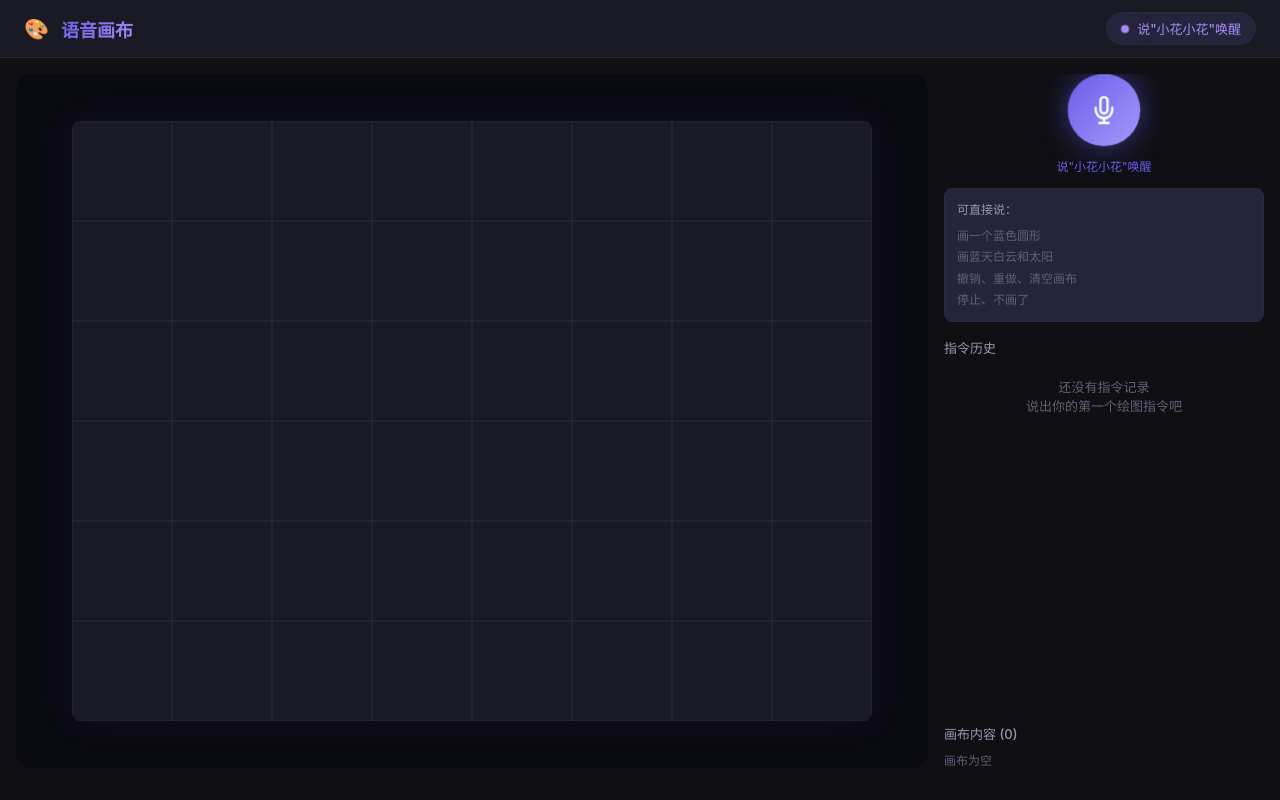
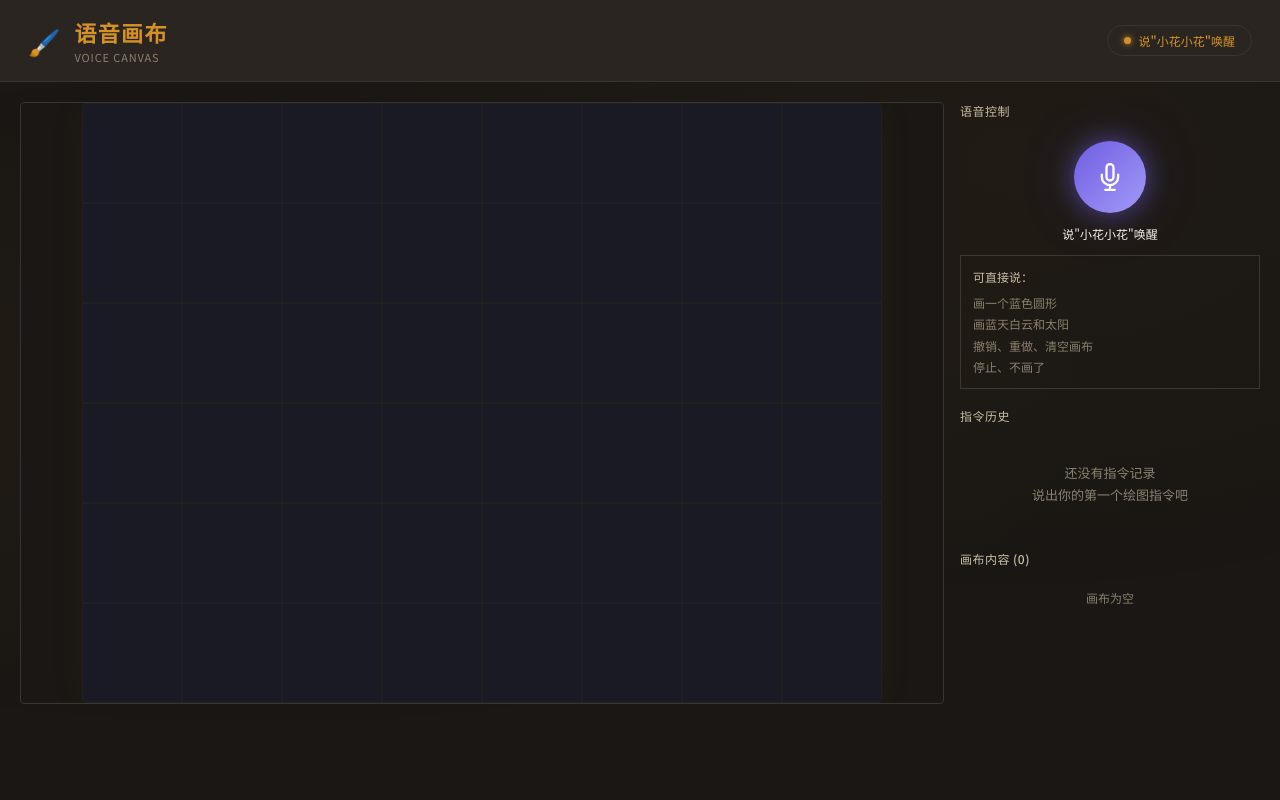
Before and after one commit to qwerasd123211/huabu, a React (Vite) app in the folder frontend/: page / in a window 1280 px wide. Built offline with nearby package versions, Linux system fonts and the light colour scheme; the HTML template or start-up script is replaced by a standard one.

Commit message:
style: polish demo interface

```diff
--- a/frontend/index.html
+++ b/frontend/index.html
@@ -4,6 +4,9 @@
     <meta charset="UTF-8" />
     <link rel="icon" type="image/svg+xml" href="/vite.svg" />
     <meta name="viewport" content="width=device-width, initial-scale=1.0" />
+    <link rel="preconnect" href="https://fonts.googleapis.com" />
+    <link rel="preconnect" href="https://fonts.gstatic.com" crossorigin />
+    <link href="https://fonts.googleapis.com/css2?family=Noto+Sans+SC:wght@300;400;500;700&family=Noto+Serif+SC:wght@400;500;700&display=swap" rel="stylesheet" />
     <title>语音画布 - AI Voice Drawing</title>
   </head>
   <body>
--- a/frontend/src/App.tsx
+++ b/frontend/src/App.tsx
@@ -9,15 +9,33 @@ import ObjectInspector from './components/sidebar/ObjectInspector'
 function App() {
   const sidebar = (
     <>
+      <div style={{
+        color: 'var(--text-secondary)',
+        fontSize: 12,
+        fontWeight: 500,
+        letterSpacing: '0.04em',
+        marginBottom: 8,
+        fontFamily: 'var(--font-body)',
+      }}>
+        语音控制
+      </div>
       <VoiceControl />
       <RecognizedText />
-      <div style={{ flex: 1, overflow: 'hidden' }}>
-        <div style={{ color: 'var(--text-secondary)', fontSize: 13, fontWeight: 500, marginBottom: 8 }}>
-          指令历史
-        </div>
-        <CommandHistory />
+      <div style={{
+        color: 'var(--text-secondary)',
+        fontSize: 12,
+        fontWeight: 500,
+        letterSpacing: '0.04em',
+        marginBottom: 8,
+        marginTop: 4,
+        fontFamily: 'var(--font-body)',
+      }}>
+        指令历史
       </div>
-      <ObjectInspector />
+      <CommandHistory />
+      <div style={{ marginTop: 14 }}>
+        <ObjectInspector />
+      </div>
     </>
   )
 
--- a/frontend/src/components/canvas/DrawingCanvas.tsx
+++ b/frontend/src/components/canvas/DrawingCanvas.tsx
@@ -53,7 +53,7 @@ export default function DrawingCanvas() {
 
     let raf = 0;
     const render = () => {
-      ctx.fillStyle = '#1a1a24';
+      ctx.fillStyle = '#121010';
       ctx.fillRect(0, 0, canvasWidth, canvasHeight);
 
       renderCanvas(ctx, objects, canvasWidth, canvasHeight);
@@ -61,8 +61,8 @@ export default function DrawingCanvas() {
       for (const layer of images) {
         const img = loadedImages.get(layer.id);
         if (!img || !img.complete) {
-          ctx.fillStyle = '#24243a';
-          ctx.strokeStyle = '#6c5ce7';
+          ctx.fillStyle = '#1e1a18';
+          ctx.strokeStyle = 'rgba(212,145,42,0.3)';
           ctx.lineWidth = 2;
           const pw = 800 * layer.scale;
           const ph = 800 * layer.scale;
@@ -70,8 +70,8 @@ export default function DrawingCanvas() {
           const py = layer.y - ph / 2;
           ctx.fillRect(px, py, pw, ph);
           ctx.strokeRect(px, py, pw, ph);
-          ctx.fillStyle = '#9898b0';
-          ctx.font = '16px sans-serif';
+          ctx.fillStyle = '#8a8070';
+          ctx.font = '14px "Noto Sans SC", "PingFang SC", sans-serif';
           ctx.textAlign = 'center';
           ctx.fillText('AI 正在生成图像...', layer.x, layer.y);
           continue;
@@ -105,14 +105,14 @@ export default function DrawingCanvas() {
         ctx.drawImage(img, x, y, w, h);
         ctx.restore();
 
-        ctx.fillStyle = '#9898b0';
-        ctx.font = '12px sans-serif';
+        ctx.fillStyle = '#8a8070';
+        ctx.font = '12px "Noto Sans SC", "PingFang SC", sans-serif';
         ctx.textAlign = 'center';
         ctx.fillText(layer.prompt.slice(0, 60), layer.x, y + h + 20);
       }
 
       if (objects.length === 0 && images.length === 0) {
-        ctx.strokeStyle = '#2a2a3e';
+        ctx.strokeStyle = '#2a2520';
         ctx.lineWidth = 1;
         for (let x = 0; x <= canvasWidth; x += 100) {
           ctx.beginPath();
@@ -144,10 +144,11 @@ export default function DrawingCanvas() {
         display: 'flex',
         alignItems: 'center',
         justifyContent: 'center',
-        background: '#0a0a12',
-        borderRadius: 'var(--radius-lg)',
+        background: 'var(--ink)',
+        borderRadius: 'var(--radius)',
         overflow: 'hidden',
         position: 'relative',
+        border: '1px solid var(--border)',
       }}
     >
       <canvas
@@ -156,8 +157,8 @@ export default function DrawingCanvas() {
         height={canvasHeight}
         style={{
           display: 'block',
-          borderRadius: '8px',
-          boxShadow: '0 0 40px rgba(108, 92, 231, 0.08)',
+          borderRadius: 'var(--radius)',
+          boxShadow: '0 0 40px rgba(212,145,42,0.05)',
           maxWidth: '100%',
           maxHeight: '100%',
           objectFit: 'contain',
--- a/frontend/src/components/layout/AppHeader.tsx
+++ b/frontend/src/components/layout/AppHeader.tsx
@@ -7,27 +7,47 @@ export default function AppHeader() {
         display: 'flex',
         justifyContent: 'space-between',
         alignItems: 'center',
-        padding: '12px 24px',
-        background: 'var(--bg-secondary)',
+        padding: '16px 28px',
+        background: 'var(--ink-light)',
         borderBottom: '1px solid var(--border)',
         flexShrink: 0,
+        backdropFilter: 'blur(8px)',
       }}
     >
-      <div style={{ display: 'flex', alignItems: 'center', gap: 12 }}>
-        <span style={{ fontSize: 20 }}>🎨</span>
-        <h1
+      <div style={{ display: 'flex', alignItems: 'center', gap: 14 }}>
+        <span
           style={{
-            fontSize: 18,
-            fontWeight: 700,
-            margin: 0,
-            background: 'linear-gradient(135deg, var(--accent-primary), var(--accent-glow))',
-            WebkitBackgroundClip: 'text',
-            WebkitTextFillColor: 'transparent',
-            backgroundClip: 'text',
+            fontSize: 26,
+            filter: 'saturate(0.8)',
           }}
         >
-          语音画布
-        </h1>
+          🖌️
+        </span>
+        <div>
+          <h1
+            style={{
+              fontSize: 22,
+              fontWeight: 700,
+              margin: 0,
+              fontFamily: 'var(--font-display)',
+              color: 'var(--accent)',
+              letterSpacing: '0.06em',
+            }}
+          >
+            语音画布
+          </h1>
+          <div
+            style={{
+              fontSize: 11,
+              color: 'var(--text-muted)',
+              fontFamily: 'var(--font-body)',
+              letterSpacing: '0.08em',
+              marginTop: 1,
+            }}
+          >
+            VOICE CANVAS
+          </div>
+        </div>
       </div>
       <VoiceStatusBadge />
     </header>
--- a/frontend/src/components/layout/AppLayout.tsx
+++ b/frontend/src/components/layout/AppLayout.tsx
@@ -12,10 +12,10 @@ export default function AppLayout({ canvas, sidebar, toolbar }: AppLayoutProps)
       style={{
         flex: 1,
         display: 'grid',
-        gridTemplateColumns: '1fr 320px',
+        gridTemplateColumns: '1fr 300px',
         gridTemplateRows: '1fr auto',
         gap: 16,
-        padding: 16,
+        padding: 20,
         minHeight: 0,
         overflow: 'hidden',
       }}
@@ -28,6 +28,7 @@ export default function AppLayout({ canvas, sidebar, toolbar }: AppLayoutProps)
           flexDirection: 'column',
           minWidth: 0,
           minHeight: 0,
+          gap: 0,
         }}
       >
         {canvas}
@@ -36,7 +37,8 @@ export default function AppLayout({ canvas, sidebar, toolbar }: AppLayoutProps)
             style={{
               display: 'flex',
               justifyContent: 'center',
-              paddingTop: 10,
+              paddingTop: 14,
+              flexShrink: 0,
             }}
           >
             {toolbar}
@@ -50,7 +52,7 @@ export default function AppLayout({ canvas, sidebar, toolbar }: AppLayoutProps)
           gridColumn: '2',
           display: 'flex',
           flexDirection: 'column',
-          gap: 16,
+          gap: 14,
           minHeight: 0,
           overflow: 'hidden',
         }}
--- a/frontend/src/components/sidebar/CommandHistory.tsx
+++ b/frontend/src/components/sidebar/CommandHistory.tsx
@@ -5,35 +5,72 @@ export default function CommandHistory() {
 
   if (commandHistory.length === 0) {
     return (
-      <div style={{ padding: '12px 0', color: 'var(--text-muted)', fontSize: 13, textAlign: 'center' }}>
-        还没有指令记录
-        <br />
+      <div style={{
+        padding: '16px 0',
+        color: 'var(--text-muted)',
+        fontSize: 13,
+        textAlign: 'center',
+        lineHeight: 1.7,
+        fontFamily: 'var(--font-body)',
+      }}>
+        还没有指令记录<br />
         说出你的第一个绘图指令吧
       </div>
     );
   }
 
   return (
-    <div style={{ display: 'flex', flexDirection: 'column', gap: 8, maxHeight: 240, overflowY: 'auto' }}>
+    <div style={{
+      display: 'flex',
+      flexDirection: 'column',
+      gap: 8,
+      maxHeight: 260,
+      overflowY: 'auto',
+    }}>
       {[...commandHistory].reverse().map((entry) => (
         <div
           key={entry.id}
           style={{
-            padding: '8px 10px',
-            background: 'var(--bg-tertiary)',
-            borderRadius: 'var(--radius-sm)',
+            padding: '10px 12px',
+            background: 'var(--ink-light)',
+            borderRadius: 'var(--radius)',
             border: '1px solid var(--border)',
             fontSize: 12,
+            lineHeight: 1.5,
+            fontFamily: 'var(--font-body)',
+            animation: 'fadeUp 0.3s ease',
           }}
         >
-          <div style={{ color: 'var(--text-primary)', fontWeight: 500, marginBottom: 4 }}>
+          <div style={{
+            color: 'var(--text-primary)',
+            fontWeight: 500,
+            marginBottom: 4,
+            fontFamily: 'var(--font-display)',
+          }}>
             "{entry.text}"
           </div>
-          <div style={{ color: 'var(--text-secondary)', fontSize: 11 }}>
+          <div style={{
+            color: 'var(--text-secondary)',
+            fontSize: 11,
+            marginBottom: 3,
+          }}>
             {entry.response}
           </div>
-          <div style={{ color: 'var(--text-muted)', fontSize: 10, marginTop: 3 }}>
-            置信度: {(entry.confidence * 100).toFixed(0)}%
+          <div style={{
+            color: 'var(--text-muted)',
+            fontSize: 10,
+            display: 'flex',
+            alignItems: 'center',
+            gap: 4,
+          }}>
+            <span style={{
+              display: 'inline-block',
+              width: 4,
+              height: 4,
+              borderRadius: '50%',
+              background: entry.confidence > 0.7 ? 'var(--success)' : entry.confidence > 0.4 ? 'var(--warning)' : 'var(--danger)',
+            }} />
+            置信度 {(entry.confidence * 100).toFixed(0)}%
           </div>
         </div>
       ))}
--- a/frontend/src/components/sidebar/ObjectInspector.tsx
+++ b/frontend/src/components/sidebar/ObjectInspector.tsx
@@ -11,29 +11,49 @@ export default function ObjectInspector() {
   const totalItems = objects.length + images.length;
 
   return (
-    <div style={{ fontSize: 13 }}>
-      <div style={{ color: 'var(--text-secondary)', marginBottom: 8, fontWeight: 500 }}>
+    <div style={{ fontSize: 13, fontFamily: 'var(--font-body)' }}>
+      <div style={{
+        color: 'var(--text-secondary)',
+        marginBottom: 10,
+        fontWeight: 500,
+        fontSize: 12,
+        letterSpacing: '0.04em',
+      }}>
         画布内容 ({totalItems})
       </div>
       {totalItems === 0 ? (
-        <div style={{ color: 'var(--text-muted)', fontSize: 12 }}>画布为空</div>
+        <div style={{
+          color: 'var(--text-muted)',
+          fontSize: 12,
+          padding: '12px 0',
+          textAlign: 'center',
+        }}>
+          画布为空
+        </div>
       ) : (
-        <div style={{ display: 'flex', flexDirection: 'column', gap: 4, maxHeight: 200, overflowY: 'auto' }}>
+        <div style={{
+          display: 'flex',
+          flexDirection: 'column',
+          gap: 4,
+          maxHeight: 220,
+          overflowY: 'auto',
+        }}>
           {[...images].reverse().map((img) => (
             <div
               key={img.id}
               style={{
-                padding: '6px 8px',
-                background: 'var(--bg-tertiary)',
-                borderRadius: 'var(--radius-sm)',
+                padding: '8px 10px',
+                background: 'var(--ink-light)',
+                borderRadius: 'var(--radius)',
                 fontSize: 12,
-                border: '1px solid var(--accent-glow)',
+                border: '1px solid rgba(212,145,42,0.2)',
                 color: 'var(--text-primary)',
+                lineHeight: 1.4,
               }}
             >
-              <span>🖼 AI图片</span>
-              <span style={{ color: 'var(--text-muted)', marginLeft: 8, fontSize: 11 }}>
-                {img.prompt.slice(0, 20)}{img.prompt.length > 20 ? '...' : ''}
+              <span style={{ marginRight: 8 }}>🖼</span>
+              <span style={{ color: 'var(--text-muted)', fontSize: 11 }}>
+                {img.prompt.slice(0, 24)}{img.prompt.length > 24 ? '…' : ''}
               </span>
             </div>
           ))}
@@ -42,16 +62,20 @@ export default function ObjectInspector() {
               key={obj.shape.id}
               onClick={() => setSelectedId(selectedId === obj.shape.id ? null : obj.shape.id)}
               style={{
-                padding: '6px 8px',
-                background: selectedId === obj.shape.id ? 'var(--bg-tertiary)' : 'transparent',
-                borderRadius: 'var(--radius-sm)',
+                padding: '8px 10px',
+                background: selectedId === obj.shape.id ? 'var(--ink-mid)' : 'var(--ink-light)',
+                borderRadius: 'var(--radius)',
                 cursor: 'pointer',
-                border: selectedId === obj.shape.id ? '1px solid var(--accent-primary)' : '1px solid transparent',
+                border: selectedId === obj.shape.id ? '1px solid var(--accent)' : '1px solid transparent',
                 fontSize: 12,
+                lineHeight: 1.4,
+                transition: 'all 0.15s ease',
               }}
             >
               <span style={{ color: 'var(--text-primary)' }}>{obj.shape.kind}</span>
-              <span style={{ color: 'var(--text-muted)', marginLeft: 8 }}>{obj.shape.id}</span>
+              <span style={{ color: 'var(--text-muted)', marginLeft: 8, fontSize: 11 }}>
+                {obj.shape.id}
+              </span>
             </div>
           ))}
         </div>
@@ -59,19 +83,22 @@ export default function ObjectInspector() {
       {selected && (
         <div
           style={{
-            marginTop: 8,
+            marginTop: 10,
             padding: 10,
-            background: 'var(--bg-tertiary)',
-            borderRadius: 'var(--radius-sm)',
-            border: '1px solid var(--accent-primary)',
+            background: 'var(--ink-light)',
+            borderRadius: 'var(--radius)',
+            border: '1px solid var(--border)',
             fontSize: 11,
             color: 'var(--text-secondary)',
+            lineHeight: 1.7,
           }}
         >
-          <div>ID: {selected.shape.id}</div>
-          <div>类型: {selected.shape.kind}</div>
-          <div>层级: {selected.zIndex}</div>
-          {'fill' in selected.shape && <div>填充: {selected.shape.fill as string}</div>}
+          <div><span style={{ color: 'var(--text-muted)' }}>ID: </span>{selected.shape.id}</div>
+          <div><span style={{ color: 'var(--text-muted)' }}>类型: </span>{selected.shape.kind}</div>
+          <div><span style={{ color: 'var(--text-muted)' }}>层级: </span>{selected.zIndex}</div>
+          {'fill' in selected.shape && (
+            <div><span style={{ color: 'var(--text-muted)' }}>填充: </span>{selected.shape.fill as string}</div>
+          )}
         </div>
       )}
     </div>
--- a/frontend/src/components/voice/VoiceStatusBadge.tsx
+++ b/frontend/src/components/voice/VoiceStatusBadge.tsx
@@ -1,19 +1,19 @@
 import { useVoiceStore } from '../../stores/voiceStore';
-import type { VoiceStatus } from '../../stores/voiceStore';
-
-const STATUS_CONFIG: Record<VoiceStatus, { label: string; color: string; animation: string }> = {
-  sleeping: { label: '说"小花小花"唤醒', color: 'var(--accent-glow)', animation: 'wake-pulse 2.5s ease-in-out infinite' },
-  waking: { label: '唤醒中...', color: 'var(--accent-glow)', animation: 'voice-pulse 0.6s ease-in-out infinite' },
-  greeting: { label: '小花问候中...', color: 'var(--accent-glow)', animation: 'voice-pulse 1.2s ease-in-out infinite' },
-  listening: { label: '正在聆听...', color: 'var(--success)', animation: 'voice-pulse 1.2s ease-in-out infinite' },
-  processing: { label: 'AI 思考中...', color: 'var(--warning)', animation: 'voice-spin 0.8s linear infinite' },
-  speaking: { label: '已理解 ✓', color: 'var(--success)', animation: '' },
-  error: { label: '出现错误', color: 'var(--danger)', animation: '' },
-};
 
 export default function VoiceStatusBadge() {
   const status = useVoiceStore((s) => s.status);
-  const config = STATUS_CONFIG[status] || STATUS_CONFIG.sleeping;
+
+  const CONFIG: Record<string, { label: string; color: string }> = {
+    sleeping: { label: '说"小花小花"唤醒', color: 'var(--accent)' },
+    waking: { label: '唤醒中…', color: 'var(--accent-glow)' },
+    greeting: { label: '小花问候中…', color: 'var(--accent-glow)' },
+    listening: { label: '正在聆听…', color: 'var(--success)' },
+    processing: { label: 'AI 思考中…', color: 'var(--warning)' },
+    speaking: { label: '已理解 ✓', color: 'var(--success)' },
+    error: { label: '出现错误', color: 'var(--danger)' },
+  };
+
+  const config = CONFIG[status] || CONFIG.sleeping;
 
   return (
     <div
@@ -21,24 +21,24 @@ export default function VoiceStatusBadge() {
         display: 'flex',
         alignItems: 'center',
         gap: 8,
-        padding: '6px 14px',
-        background: 'var(--bg-tertiary)',
+        padding: '6px 16px',
+        background: 'var(--ink-light)',
         borderRadius: '20px',
         border: '1px solid var(--border)',
-        fontSize: 13,
+        fontSize: 12,
         color: config.color,
         fontWeight: 500,
+        fontFamily: 'var(--font-body)',
       }}
     >
       <span
         style={{
-          width: 8,
-          height: 8,
+          width: 7,
+          height: 7,
           borderRadius: '50%',
           background: config.color,
           display: 'inline-block',
-          animation: config.animation,
-          boxShadow: `0 0 8px ${config.color}`,
+          boxShadow: `0 0 6px ${config.color}`,
         }}
       />
       {config.label}
--- a/frontend/src/index.css
+++ b/frontend/src/index.css
@@ -7,60 +7,73 @@
 }
 
 :root {
-  --bg-primary: #0f0f14;
-  --bg-secondary: #1a1a24;
-  --bg-tertiary: #24243a;
-  --text-primary: #e8e8f0;
-  --text-secondary: #9898b0;
-  --text-muted: #606078;
-  --accent-primary: #6c5ce7;
-  --accent-glow: #a78bfa;
-  --success: #44bb66;
-  --warning: #ffa726;
-  --danger: #ef5350;
-  --border: #2a2a3e;
-  --radius-sm: 8px;
-  --radius-md: 12px;
-  --radius-lg: 16px;
-  --shadow-sm: 0 2px 8px rgba(0, 0, 0, 0.3);
-  --shadow-md: 0 4px 16px rgba(0, 0, 0, 0.4);
-  --shadow-glow: 0 0 20px rgba(108, 92, 231, 0.3);
-  --transition: 200ms ease;
-  --font-mono: 'JetBrains Mono', 'Fira Code', 'Cascadia Code', monospace;
+  --ink: #1a1714;
+  --ink-light: #2a2520;
+  --ink-mid: #3a3530;
+  --paper: #f5f0e8;
+  --paper-dim: #e8e0d0;
+  --accent: #d4912a;
+  --accent-glow: #e8a84c;
+  --accent-deep: #b07218;
+  --text-primary: #f5f0e8;
+  --text-secondary: #c8bfa8;
+  --text-muted: #8a8070;
+  --success: #5a9a5a;
+  --warning: #d4912a;
+  --danger: #c44a3f;
+  --border: #3a3530;
+  --radius: 4px;
+  --font-display: 'Noto Serif SC', 'Source Han Serif SC', 'STSong', serif;
+  --font-body: 'Noto Sans SC', 'PingFang SC', 'Microsoft YaHei', sans-serif;
+  --font-mono: 'JetBrains Mono', 'Cascadia Code', monospace;
 }
 
-@keyframes voice-pulse {
-  0%, 100% { transform: scale(1); opacity: 1; }
-  50% { transform: scale(1.08); opacity: 0.8; }
+body {
+  font-family: var(--font-body);
+  background: var(--ink);
+  color: var(--text-primary);
+  -webkit-font-smoothing: antialiased;
+  overflow: hidden;
+  height: 100%;
 }
 
-@keyframes wake-pulse {
-  0%, 100% { transform: scale(1); box-shadow: 0 0 25px rgba(108, 92, 231, 0.4); }
-  50% { transform: scale(1.03); box-shadow: 0 0 45px rgba(108, 92, 231, 0.7), 0 0 80px rgba(108, 92, 231, 0.25); }
+body::before {
+  content: '';
+  position: fixed;
+  inset: 0;
+  background:
+    radial-gradient(ellipse at 20% 50%, rgba(212, 145, 42, 0.04) 0%, transparent 60%),
+    radial-gradient(ellipse at 80% 20%, rgba(212, 145, 42, 0.03) 0%, transparent 50%);
+  pointer-events: none;
+  z-index: 0;
 }
 
-@keyframes fadeIn {
-  from { opacity: 0; transform: translateY(-4px); }
-  to { opacity: 1; transform: translateY(0); }
+@keyframes breathe {
+  0%, 100% { transform: scale(1); box-shadow: 0 0 0 2px var(--accent), 0 0 12px rgba(212, 145, 42, 0.2); }
+  50% { transform: scale(1.02); box-shadow: 0 0 0 2px var(--accent-glow), 0 0 24px rgba(212, 145, 42, 0.35); }
 }
 
-@keyframes voice-spin {
+@keyframes listen-pulse {
+  0%, 100% { transform: scale(1); box-shadow: 0 0 0 3px rgba(212, 145, 42, 0.4), 0 0 16px rgba(212, 145, 42, 0.15); }
+  50% { transform: scale(1.06); box-shadow: 0 0 0 4px rgba(212, 145, 42, 0.6), 0 0 32px rgba(212, 145, 42, 0.3); }
+}
+
+@keyframes spin-slow {
   from { transform: rotate(0deg); }
   to { transform: rotate(360deg); }
 }
 
-html,
-body,
-#root {
-  height: 100%;
-  width: 100%;
-  overflow: hidden;
+@keyframes shimmer {
+  0% { background-position: -200% 0; }
+  100% { background-position: 200% 0; }
 }
 
-body {
-  font-family: -apple-system, BlinkMacSystemFont, 'Segoe UI', Roboto, 'Helvetica Neue', Arial, sans-serif;
-  background: var(--bg-primary);
-  color: var(--text-primary);
-  -webkit-font-smoothing: antialiased;
-  -moz-osx-font-smoothing: grayscale;
+@keyframes fadeUp {
+  from { opacity: 0; transform: translateY(8px); }
+  to { opacity: 1; transform: translateY(0); }
 }
+
+::-webkit-scrollbar { width: 6px; }
+::-webkit-scrollbar-track { background: transparent; }
+::-webkit-scrollbar-thumb { background: var(--ink-mid); border-radius: 3px; }
+::-webkit-scrollbar-thumb:hover { background: var(--accent-deep); }
```
Also changed, not shown: frontend/src/components/toolbar/MinimalToolbar.tsx (+28 -16 lines), frontend/src/components/voice/RecognizedText.tsx (+11 -5 lines).
